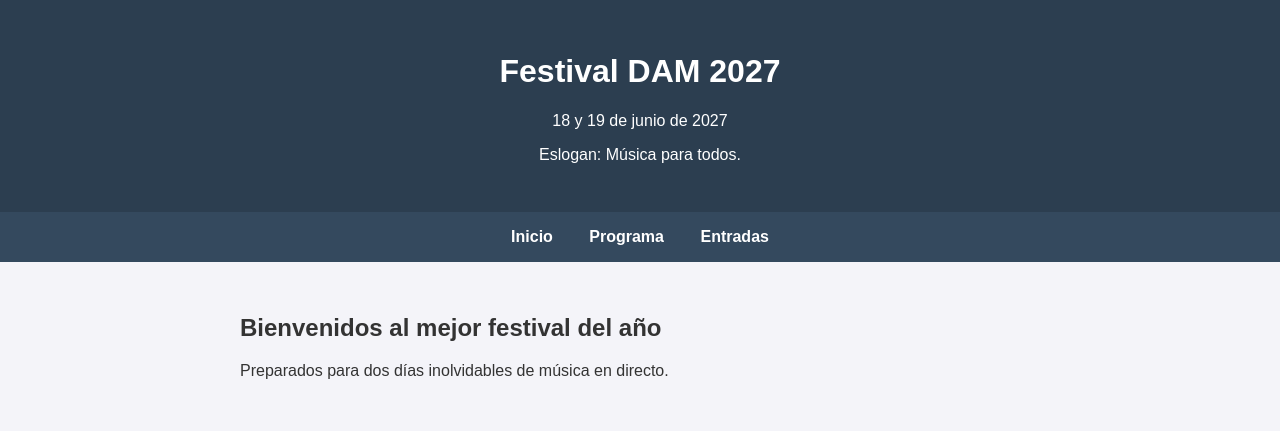
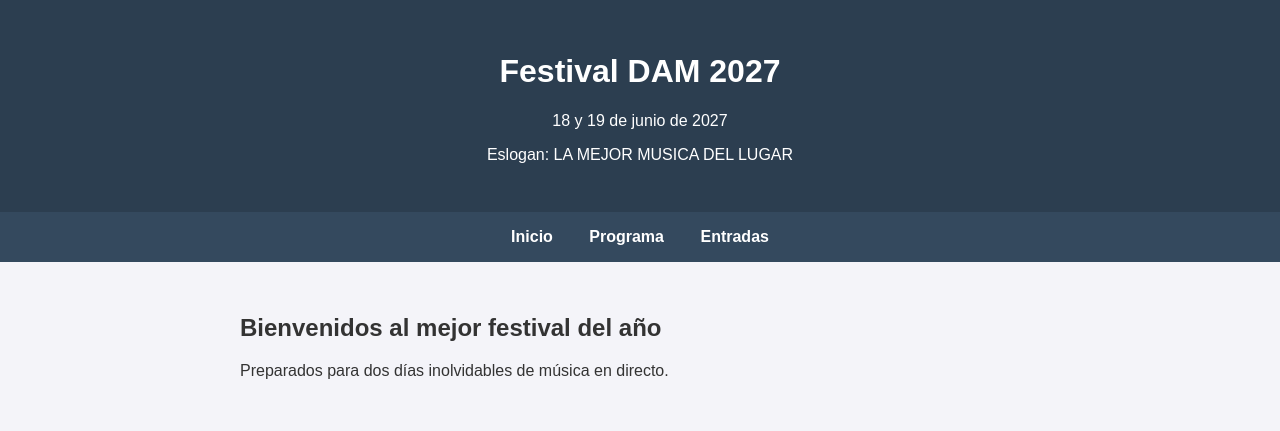
Before and after one commit to gonzalezprieto/festival-dam-2027, a plain HTML site: page index.html in a window 1280 px wide. Drawn offline with Linux system fonts and the light colour scheme.

Commit message:
actualizo eslogan en la pagina principal

```diff
--- a/index.html
+++ b/index.html
@@ -9,7 +9,7 @@
     <header>
         <h1>Festival DAM 2027</h1>
         <p>18 y 19 de junio de 2027</p>
-        <p>Eslogan: Música para todos.</p>
+        <p>Eslogan: LA MEJOR MUSICA DEL LUGAR</p>
     </header>
     <nav>
         <a href="index.html">Inicio</a>
```
